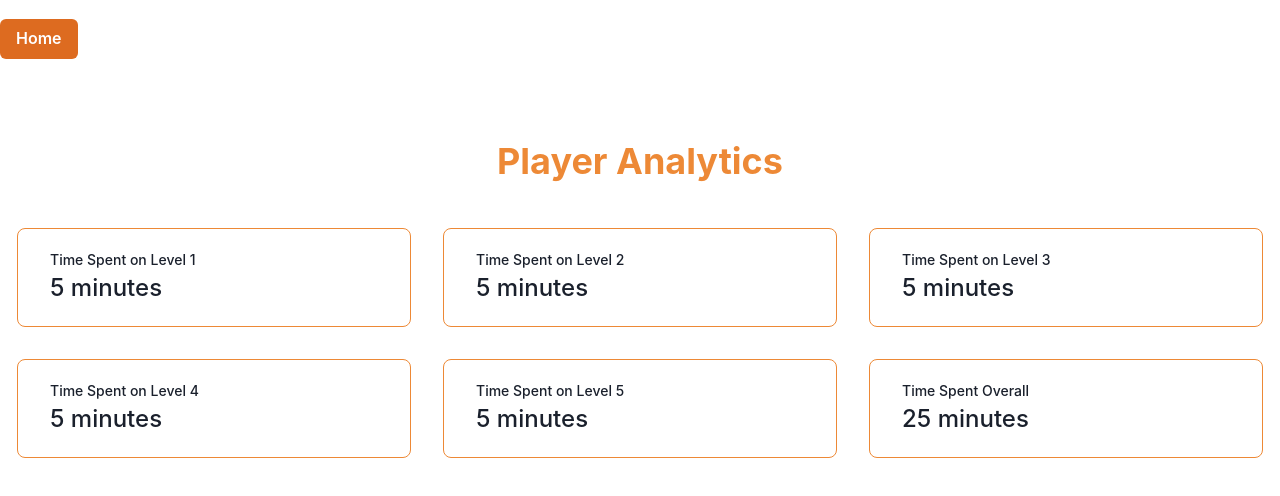
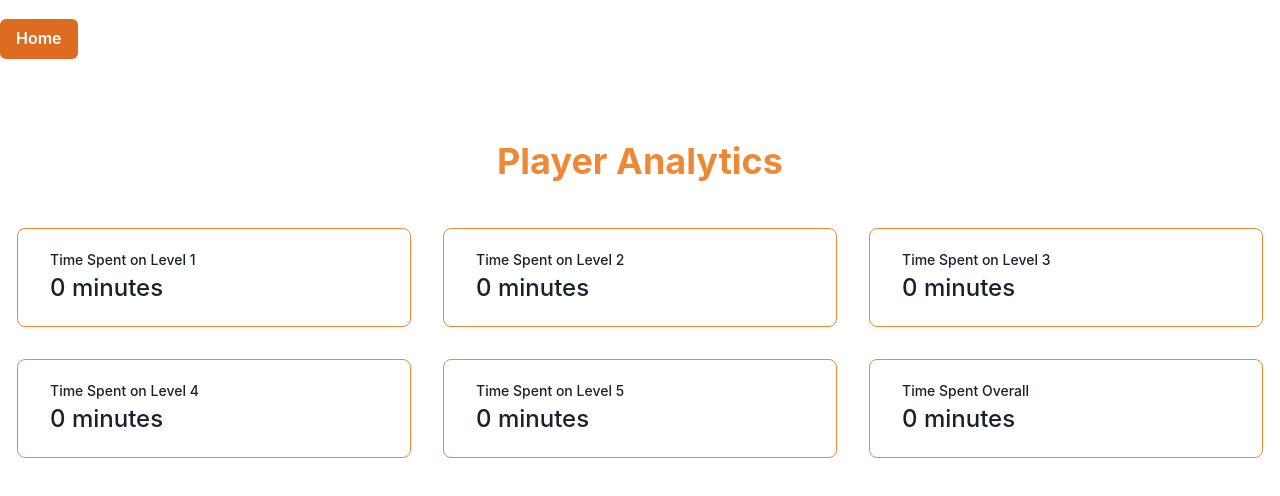
Before and after one commit to ShaimaaAliECE/se3350_project-group-7, a React (Create React App) app in the folder client/: page /admin in a window 1280 px wide. Shown: the top 496 px of the page. Built offline with nearby package versions, Linux system fonts and the light colour scheme; no server answers.

Commit message:
retrieving actions from server and parsing the data
retrieving actions from server and parsing the duration. Not sure how to do this though, I've made a structure/outline for it but I will need help to complete this task.

```diff
--- a/client/src/pages/Admin.tsx
+++ b/client/src/pages/Admin.tsx
@@ -1,4 +1,4 @@
-import React from "react";
+import React, { useState, useEffect } from "react";
 import {
   Text,
   Stack,
@@ -14,8 +14,7 @@ import {
 } from "@chakra-ui/react";
 
 import { useNavigate } from "react-router-dom";
-import { retrieveActionFromServer } from "@/lib/logger";
-
+import { Action, retrieveActionFromServer } from "@/lib/logger";
 interface StatsCardProps {
   title: string;
   stat: string;
@@ -41,12 +40,29 @@ function StatsCard(props: StatsCardProps) {
   );
 }
 
+//retrieve all the durations from the log file
+let timeSpentOnLevels = retrieveActionFromServer();
+
+//somehow need to parse this data based on the action
+//if action is is FINISHED_LEVEL_1, access level 1 duration
+//figure out the duration spent on each of the five levels
+let durationL1 = 0;
+let durationL2 = 0;
+let durationL3 = 0;
+let durationL4 = 0;
+let durationL5 = 0;
+let durationTotal =
+  durationL1 + durationL2 + durationL3 + durationL4 + durationL5;
+
 const Admin = () => {
   const navigate = useNavigate();
   const routeChange = () => {
     let path = "/";
     navigate(path);
   };
+  // useEffect(() => {
+  //   //update the durations when there is an update
+  // })
   return (
     <Stack>
       <Heading
@@ -73,12 +89,30 @@ const Admin = () => {
         </chakra.h1>
         {/* how to get the time spent on each level? */}
         <SimpleGrid columns={{ base: 1, md: 3 }} spacing={{ base: 5, lg: 8 }}>
-          <StatsCard title={"Time Spent on Level 1"} stat={"5 minutes"} />
-          <StatsCard title={"Time Spent on Level 2"} stat={"5 minutes"} />
-          <StatsCard title={"Time Spent on Level 3"} stat={"5 minutes"} />
-          <StatsCard title={"Time Spent on Level 4"} stat={"5 minutes"} />
-          <StatsCard title={"Time Spent on Level 5"} stat={"5 minutes"} />
-          <StatsCard title={"Time Spent Overall"} stat={"25 minutes"} />
+          <StatsCard
+            title={"Time Spent on Level 1 "}
+            stat={durationL1 + " minutes"}
+          />
+          <StatsCard
+            title={"Time Spent on Level 2 "}
+            stat={durationL2 + " minutes"}
+          />
+          <StatsCard
+            title={"Time Spent on Level 3 "}
+            stat={durationL3 + " minutes"}
+          />
+          <StatsCard
+            title={"Time Spent on Level 4 "}
+            stat={durationL4 + " minutes"}
+          />
+          <StatsCard
+            title={"Time Spent on Level 5 "}
+            stat={durationL5 + " minutes"}
+          />
+          <StatsCard
+            title={"Time Spent Overall"}
+            stat={durationTotal + " minutes"}
+          />
         </SimpleGrid>
       </Box>
     </Stack>
```
Also changed, not shown: client/src/context/GameContext.tsx (+5 -5 lines).
